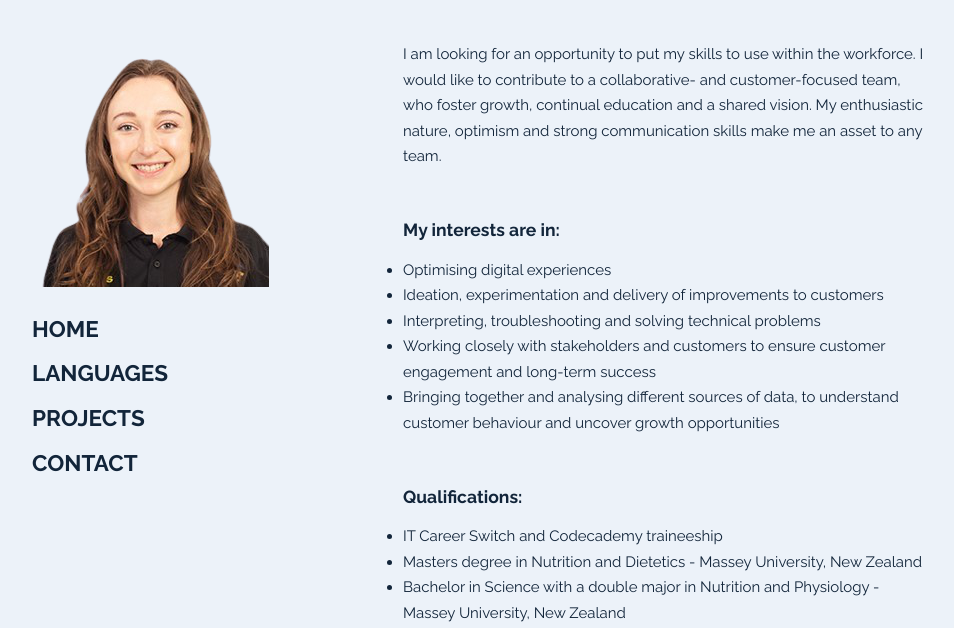
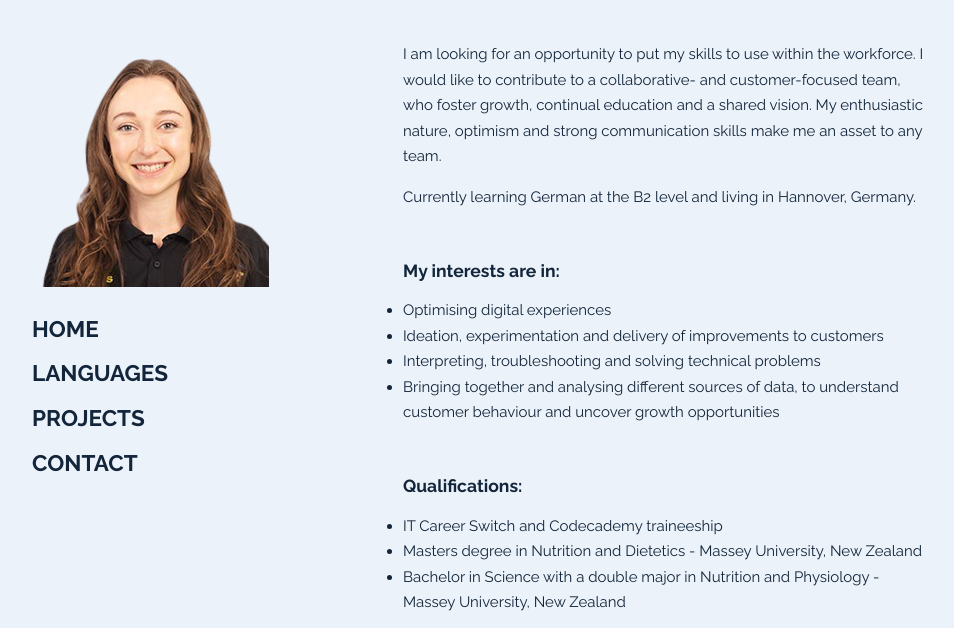
Before and after one commit to alexlawn/alexlawn-alexlawn.github.io, a plain HTML site: page About.html in a window 1280 px wide. Shown: the part 172-800 px from the top of the page, without its empty margins (88-1042 px from the left). Drawn offline with Linux system fonts and the light colour scheme.

Commit message:
updating the aboutInfo and interests

```diff
--- a/About.html
+++ b/About.html
@@ -58,13 +58,13 @@
 
       <div id="aboutInfo">
         <p>I am looking for an opportunity to put my skills to use within the workforce. I would like to contribute to a collaborative- and customer-focused team, who foster growth, continual education and a shared vision. My enthusiastic nature, optimism and strong communication skills make me an asset to any team.</p>
+        <p>Currently learning German at the B2 level and living in Hannover, Germany.</p>
         <br>
         <h3 id="interests">My interests are in:</h3>
           <ul>
             <li>Optimising digital experiences</li>
             <li>Ideation, experimentation and delivery of improvements to customers</li>
             <li>Interpreting, troubleshooting and solving technical problems</li>
-            <li>Working closely with stakeholders and customers to ensure customer engagement and long-term success</li>
             <li>Bringing together and analysing different sources of data, to understand customer behaviour and uncover growth opportunities</li>
           </ul>
         <br>
```
